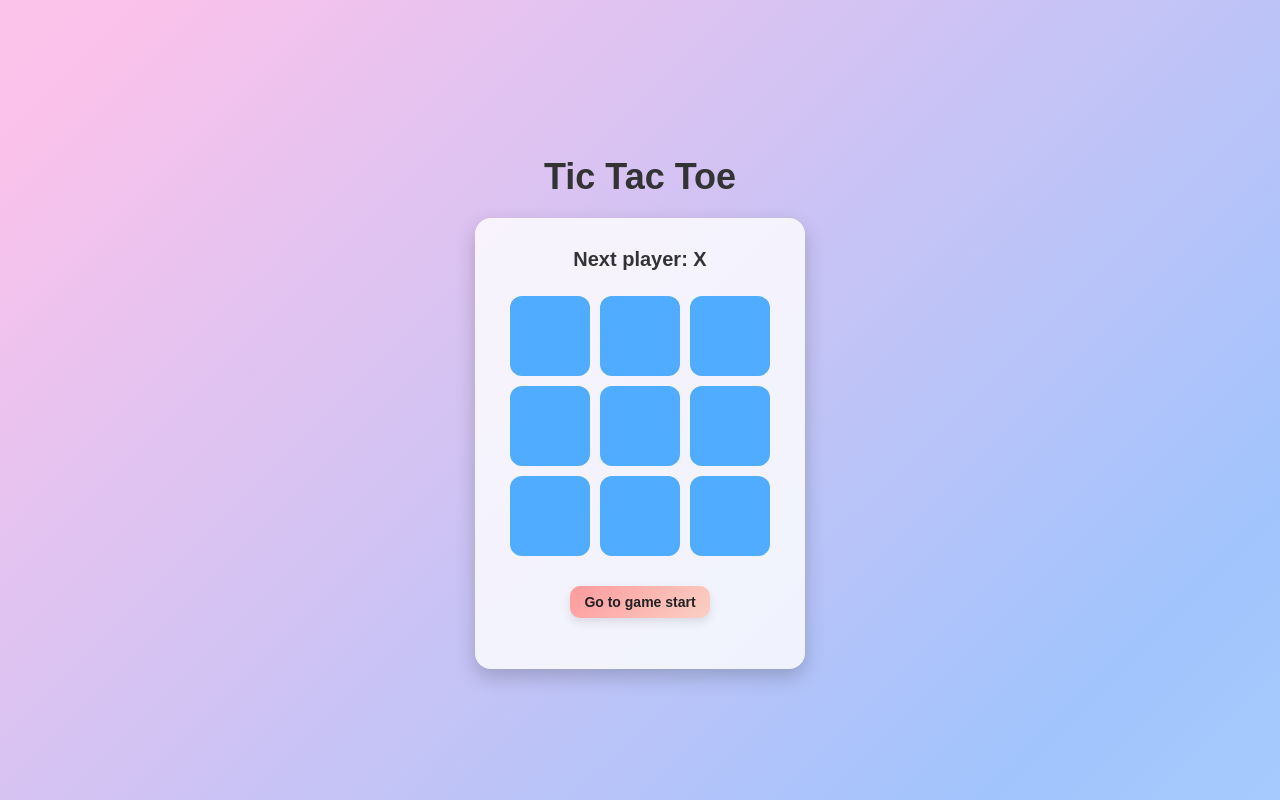
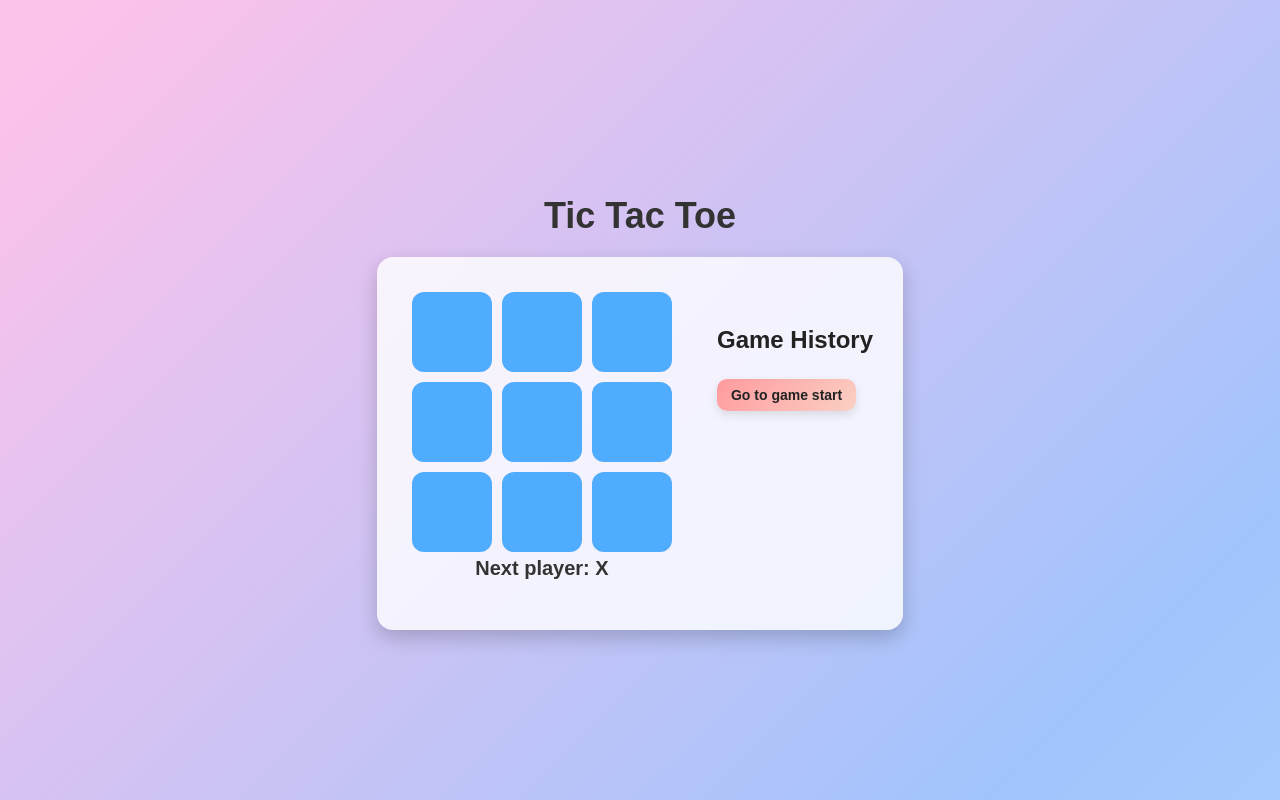
Before and after one commit to ClydeZzz16/egmilan_tictactoe_lab, a Next.js app: page / in a window 1280 px wide. Built offline with nearby package versions, Linux system fonts and the light colour scheme.

Commit message:
move game history section to the right of the board

```diff
--- a/src/app/components/Board.tsx
+++ b/src/app/components/Board.tsx
@@ -3,29 +3,22 @@
 import Square from "./Square";
 import calculateWinner from "../utils/calculateWinner";
 
-interface BoardProps {
-  xIsNext: boolean;
-  squares: (string | null)[];
-  onPlay: (squares: (string | null)[]) => void;
-}
+type BoardProps = {
+  squares: string[]; // must be an array of strings (X, O, or null cast as string | null)
+  onPlay: (nextSquares: string[]) => void;
+};
 
-export default function Board({ xIsNext, squares, onPlay }: BoardProps) {
+export default function Board({ squares, onPlay }: BoardProps) {
   function handleClick(i: number) {
-    if (calculateWinner(squares) || squares[i]) return;
+    if (squares[i] || calculateWinner(squares)) return;
 
     const nextSquares = squares.slice();
-    nextSquares[i] = xIsNext ? "X" : "O";
+    nextSquares[i] = squares.filter(Boolean).length % 2 === 0 ? "X" : "O";
     onPlay(nextSquares);
   }
 
-  const winner = calculateWinner(squares);
-  const status = winner
-    ? "Winner: " + winner
-    : "Next player: " + (xIsNext ? "X" : "O");
-
   return (
-    <div>
-      <div className="status">{status}</div>
+    <>
       <div className="board-row">
         <Square value={squares[0]} onSquareClick={() => handleClick(0)} />
         <Square value={squares[1]} onSquareClick={() => handleClick(1)} />
@@ -41,6 +34,6 @@ export default function Board({ xIsNext, squares, onPlay }: BoardProps) {
         <Square value={squares[7]} onSquareClick={() => handleClick(7)} />
         <Square value={squares[8]} onSquareClick={() => handleClick(8)} />
       </div>
-    </div>
+    </>
   );
 }
--- a/src/app/components/Game.tsx
+++ b/src/app/components/Game.tsx
@@ -1,18 +1,17 @@
 "use client";
-
 import { useState } from "react";
 import Board from "./Board";
+import calculateWinner from "../utils/calculateWinner";
 
 export default function Game() {
-  const [history, setHistory] = useState<Array<(string | null)[]>>([
-    Array(9).fill(null),
-  ]);
+  const [history, setHistory] = useState([Array(9).fill(null)]);
   const [stepNumber, setStepNumber] = useState(0);
   const [xIsNext, setXIsNext] = useState(true);
 
   const currentSquares = history[stepNumber];
+  const winner = calculateWinner(currentSquares);
 
-  function handlePlay(nextSquares: (string | null)[]) {
+  function handlePlay(nextSquares: string[]) {
     const nextHistory = [...history.slice(0, stepNumber + 1), nextSquares];
     setHistory(nextHistory);
     setStepNumber(nextHistory.length - 1);
@@ -24,8 +23,8 @@ export default function Game() {
     setXIsNext(nextStep % 2 === 0);
   }
 
-  const moves = history.map((squares, move) => {
-    const description = move ? "Go to move #" + move : "Go to game start";
+  const moves = history.map((_, move) => {
+    const description = move ? `Go to move #${move}` : "Go to game start";
     return (
       <li key={move}>
         <button onClick={() => jumpTo(move)}>{description}</button>
@@ -33,12 +32,23 @@ export default function Game() {
     );
   });
 
+  let status;
+  if (winner) {
+    status = "Winner: " + winner;
+  } else if (stepNumber === 9) {
+    status = "It's a draw!";
+  } else {
+    status = "Next player: " + (xIsNext ? "X" : "O");
+  }
+
   return (
     <div className="game">
       <div className="game-board">
-        <Board xIsNext={xIsNext} squares={currentSquares} onPlay={handlePlay} />
+        <Board squares={currentSquares} onPlay={handlePlay} />
+        <div className="status">{status}</div>
       </div>
       <div className="game-info">
+        <h2>Game History</h2>
         <ol>{moves}</ol>
       </div>
     </div>
--- a/src/app/globals.css
+++ b/src/app/globals.css
@@ -94,3 +94,20 @@ h1 {
   background: linear-gradient(135deg, #a1c4fd, #c2e9fb);
   transform: scale(1.05);
 }
+.game {
+  display: flex;
+  justify-content: center;
+  align-items: flex-start;
+  gap: 40px;
+  margin-top: 20px;
+}
+
+.game-board {
+  display: flex;
+  flex-direction: column;
+  align-items: center;
+}
+
+.game-info {
+  text-align: left;
+}
```
